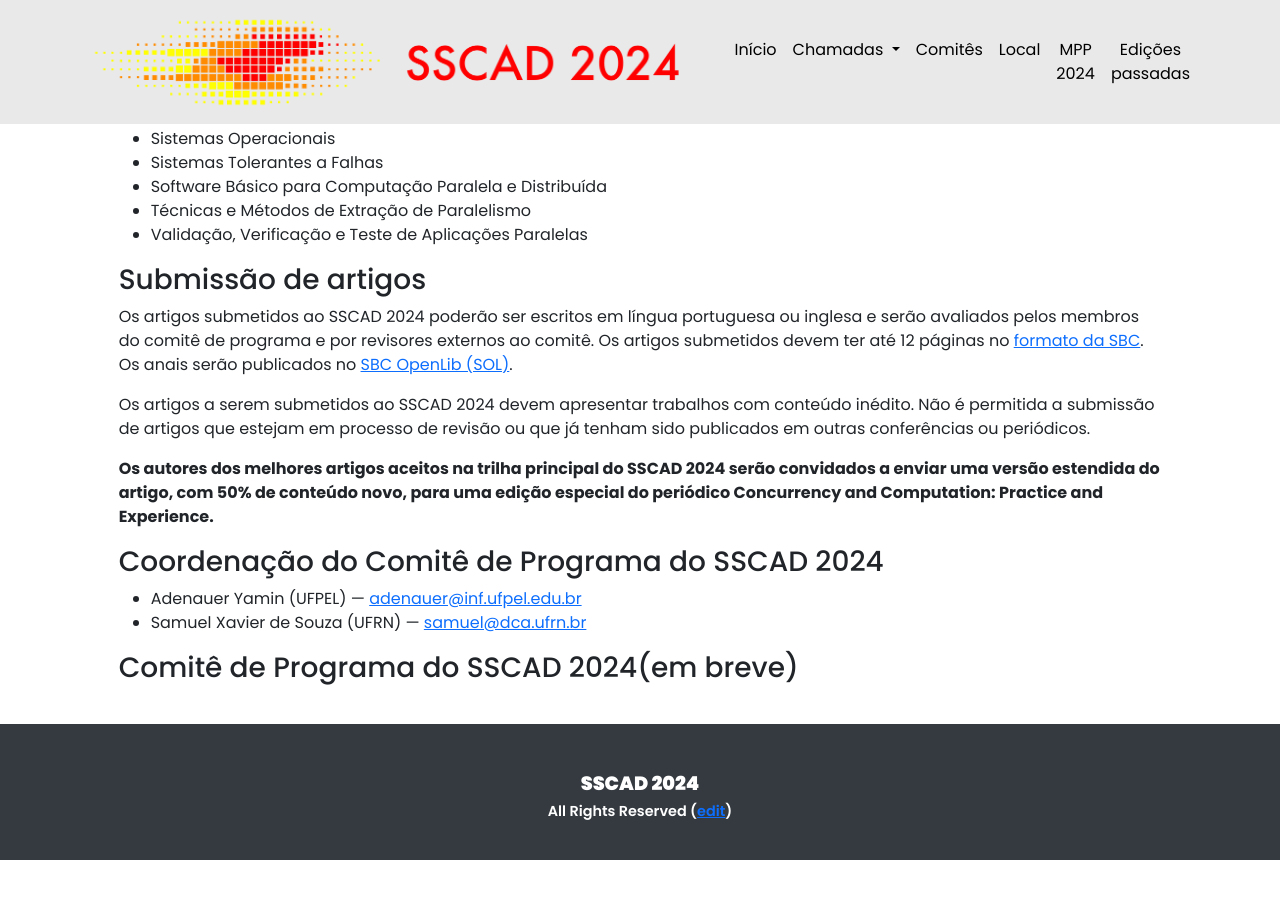
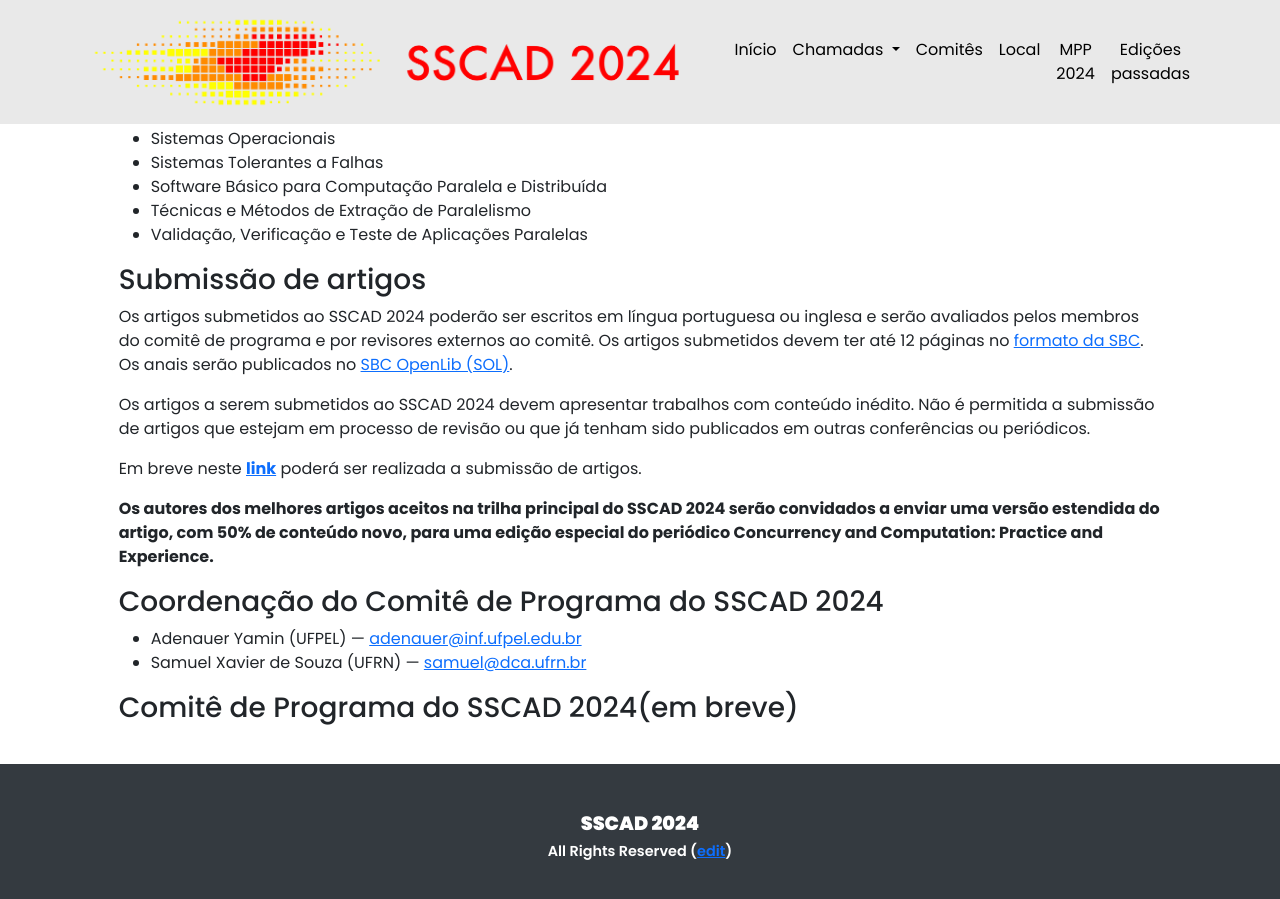
Before and after one commit to ce-acpad/sscad2024, a Jekyll site: the page built from cfp_wscad.html, in a window 1280 px wide and 900 px high, scrolled down 1445 px. Built offline with Jekyll 4.4.1, drawn with Linux system fonts in a browser that asks for light colours; before the commit the page ends 2305 px from its top, so only the background shows below that.

Commit message:
Atualizacao de aspectos referentes a submissão de artigos

```diff
--- a/cfp_wscad.html
+++ b/cfp_wscad.html
@@ -74,8 +74,8 @@ permalink: /cfp/
 <p>Os artigos submetidos ao SSCAD 2024 poderão ser escritos em língua portuguesa ou inglesa e serão avaliados pelos membros do comitê de programa e por revisores externos ao comitê. Os artigos submetidos devem ter até 12 páginas no <a href="https://www.sbc.org.br/documentos-da-sbc/summary/169-templates-para-artigos-e-capitulos-de-livros/878-modelosparapublicaodeartigos" target="_blank">formato da SBC</a>. Os anais serão publicados no <a href="http://sol.sbc.org.br/" target="_blank">SBC OpenLib (SOL)</a>.</p>
 
 <p>Os artigos a serem submetidos ao SSCAD 2024 devem apresentar trabalhos com conteúdo inédito. Não é permitida a submissão de artigos que estejam em processo de revisão ou que já tenham sido publicados em outras conferências ou periódicos.</p>
-<!--
-<p>Clique <strong><a href="https://jems.sbc.org.br/home.cgi?c=4402" target="_blank">aqui</a></strong> para submissão do artigo.</p> -->
+
+<p>Em breve neste <strong><a href="https://ce-acpad.github.io/sscad2024/cfp/" target="_blank">link</a></strong> poderá ser realizada a submissão de artigos.</p>
 
 <p><strong>Os autores dos melhores artigos aceitos na trilha principal do SSCAD 2024 serão convidados a enviar uma versão estendida do artigo, com 50% de conteúdo novo, para uma edição especial do periódico Concurrency and Computation: Practice and Experience.</strong></p>
 
```
